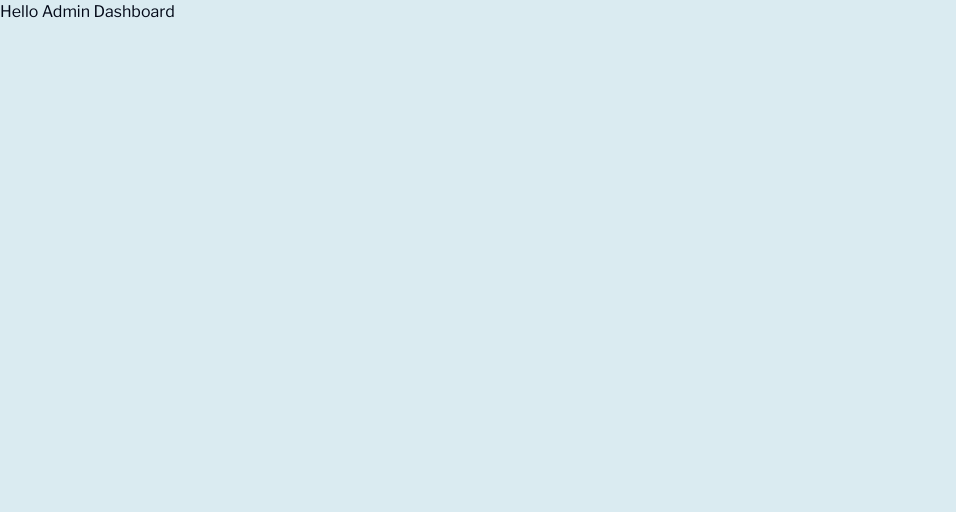
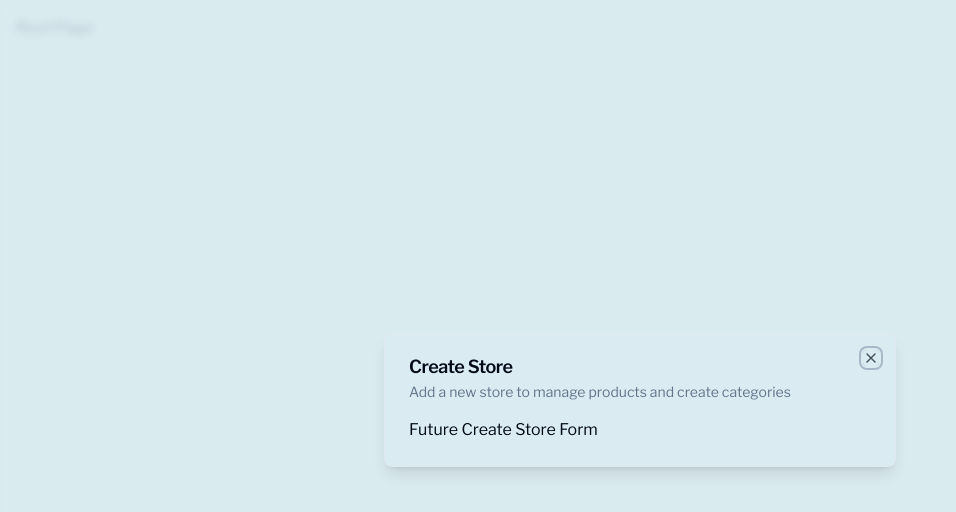
Before and after one commit to rskolnick/EcommDash, a Next.js app: page / in a window 1280 px wide. Shown: the top 512 px of the page, without its empty margins (0-956 px from the left). Built offline with nearby package versions, Linux system fonts and the light colour scheme.

Commit message:
set up modal and modal provider

```diff
--- a/package.json
+++ b/package.json
@@ -10,6 +10,7 @@
   },
   "dependencies": {
     "@clerk/nextjs": "^4.23.2",
+    "@radix-ui/react-dialog": "^1.0.4",
     "@radix-ui/react-slot": "^1.0.2",
     "@types/node": "20.4.6",
     "@types/react": "18.2.18",
@@ -27,6 +28,7 @@
     "tailwind-merge": "^1.14.0",
     "tailwindcss": "3.3.3",
     "tailwindcss-animate": "^1.0.6",
-    "typescript": "5.1.6"
+    "typescript": "5.1.6",
+    "zustand": "^4.4.0"
   }
 }
--- /dev/null
+++ b/src/app/(auth)/layout.tsx
@@ -0,0 +1,11 @@
+export default function AuthLayout({
+	children,
+}: {
+	children: React.ReactNode;
+}) {
+	return (
+		<div className='flex items-center justify-center h-full'>
+			{children}
+		</div>
+	);
+}
--- a/src/app/(root)/page.tsx
+++ b/src/app/(root)/page.tsx
@@ -1,12 +1,20 @@
-import { Button } from "@/components/ui/button";
-import { UserButton } from "@clerk/nextjs";
-import Image from "next/image";
+"use client";
 
-export default function Home() {
-	return (
-		<div>
-			<p>Hello Admin Dashboard</p>
-			<UserButton afterSignOutUrl='/' />
-		</div>
-	);
-}
+import { StoreModal } from "@/components/modals/store-modal";
+import { useStoreModal } from "@/hooks/use-store-modal";
+import { useEffect } from "react";
+
+const SetupPage = () => {
+	const onOpen = useStoreModal((state) => state.onOpen);
+	const isOpen = useStoreModal((state) => state.isOpen);
+
+	useEffect(() => {
+		if (!isOpen) {
+			onOpen();
+		}
+	}, [isOpen, onOpen]);
+
+	return <div className='p-4'>Root Page</div>;
+};
+
+export default SetupPage;
--- a/src/app/layout.tsx
+++ b/src/app/layout.tsx
@@ -3,6 +3,7 @@
 import { Libre_Franklin } from "next/font/google";
 import { cn } from "@/lib/utils";
 import { ClerkProvider } from "@clerk/nextjs";
+import { ModalProvider } from "@/providers/modal-provider";
 
 const libreFranklin = Libre_Franklin({ subsets: ["latin"] });
 
@@ -20,6 +21,7 @@
 		<ClerkProvider>
 			<html lang='en'>
 				<body className={cn(libreFranklin.className, "bg-background")}>
+					<ModalProvider />
 					{children}
 				</body>
 			</html>
--- /dev/null
+++ b/src/components/modals/store-modal.tsx
@@ -0,0 +1,19 @@
+"use client";
+
+import { Modal } from "@/components/ui/modal";
+import { useStoreModal } from "@/hooks/use-store-modal";
+
+export const StoreModal = () => {
+	const storeModal = useStoreModal();
+
+	return (
+		<Modal
+			title='Create Store'
+			description='Add a new store to manage products and create categories'
+			isOpen={storeModal.isOpen}
+			onClose={storeModal.onClose}
+		>
+			Future Create Store Form
+		</Modal>
+	);
+};
--- /dev/null
+++ b/src/components/ui/dialog.tsx
@@ -0,0 +1,123 @@
+"use client"
+
+import * as React from "react"
+import * as DialogPrimitive from "@radix-ui/react-dialog"
+import { X } from "lucide-react"
+
+import { cn } from "@/lib/utils"
+
+const Dialog = DialogPrimitive.Root
+
+const DialogTrigger = DialogPrimitive.Trigger
+
+const DialogPortal = ({
+  className,
+  ...props
+}: DialogPrimitive.DialogPortalProps) => (
+  <DialogPrimitive.Portal className={cn(className)} {...props} />
+)
+DialogPortal.displayName = DialogPrimitive.Portal.displayName
+
+const DialogOverlay = React.forwardRef<
+  React.ElementRef<typeof DialogPrimitive.Overlay>,
+  React.ComponentPropsWithoutRef<typeof DialogPrimitive.Overlay>
+>(({ className, ...props }, ref) => (
+  <DialogPrimitive.Overlay
+    ref={ref}
+    className={cn(
+      "fixed inset-0 z-50 bg-background/80 backdrop-blur-sm data-[state=open]:animate-in data-[state=closed]:animate-out data-[state=closed]:fade-out-0 data-[state=open]:fade-in-0",
+      className
+    )}
+    {...props}
+  />
+))
+DialogOverlay.displayName = DialogPrimitive.Overlay.displayName
+
+const DialogContent = React.forwardRef<
+  React.ElementRef<typeof DialogPrimitive.Content>,
+  React.ComponentPropsWithoutRef<typeof DialogPrimitive.Content>
+>(({ className, children, ...props }, ref) => (
+  <DialogPortal>
+    <DialogOverlay />
+    <DialogPrimitive.Content
+      ref={ref}
+      className={cn(
+        "fixed left-[50%] top-[50%] z-50 grid w-full max-w-lg translate-x-[-50%] translate-y-[-50%] gap-4 border bg-background p-6 shadow-lg duration-200 data-[state=open]:animate-in data-[state=closed]:animate-out data-[state=closed]:fade-out-0 data-[state=open]:fade-in-0 data-[state=closed]:zoom-out-95 data-[state=open]:zoom-in-95 data-[state=closed]:slide-out-to-left-1/2 data-[state=closed]:slide-out-to-top-[48%] data-[state=open]:slide-in-from-left-1/2 data-[state=open]:slide-in-from-top-[48%] sm:rounded-lg md:w-full",
+        className
+      )}
+      {...props}
+    >
+      {children}
+      <DialogPrimitive.Close className="absolute right-4 top-4 rounded-sm opacity-70 ring-offset-background transition-opacity hover:opacity-100 focus:outline-none focus:ring-2 focus:ring-ring focus:ring-offset-2 disabled:pointer-events-none data-[state=open]:bg-accent data-[state=open]:text-muted-foreground">
+        <X className="h-4 w-4" />
+        <span className="sr-only">Close</span>
+      </DialogPrimitive.Close>
+    </DialogPrimitive.Content>
+  </DialogPortal>
+))
+DialogContent.displayName = DialogPrimitive.Content.displayName
+
+const DialogHeader = ({
+  className,
+  ...props
+}: React.HTMLAttributes<HTMLDivElement>) => (
+  <div
+    className={cn(
+      "flex flex-col space-y-1.5 text-center sm:text-left",
+      className
+    )}
+    {...props}
+  />
+)
+DialogHeader.displayName = "DialogHeader"
+
+const DialogFooter = ({
+  className,
+  ...props
+}: React.HTMLAttributes<HTMLDivElement>) => (
+  <div
+    className={cn(
+      "flex flex-col-reverse sm:flex-row sm:justify-end sm:space-x-2",
+      className
+    )}
+    {...props}
+  />
+)
+DialogFooter.displayName = "DialogFooter"
+
+const DialogTitle = React.forwardRef<
+  React.ElementRef<typeof DialogPrimitive.Title>,
+  React.ComponentPropsWithoutRef<typeof DialogPrimitive.Title>
+>(({ className, ...props }, ref) => (
+  <DialogPrimitive.Title
+    ref={ref}
+    className={cn(
+      "text-lg font-semibold leading-none tracking-tight",
+      className
+    )}
+    {...props}
+  />
+))
+DialogTitle.displayName = DialogPrimitive.Title.displayName
+
+const DialogDescription = React.forwardRef<
+  React.ElementRef<typeof DialogPrimitive.Description>,
+  React.ComponentPropsWithoutRef<typeof DialogPrimitive.Description>
+>(({ className, ...props }, ref) => (
+  <DialogPrimitive.Description
+    ref={ref}
+    className={cn("text-sm text-muted-foreground", className)}
+    {...props}
+  />
+))
+DialogDescription.displayName = DialogPrimitive.Description.displayName
+
+export {
+  Dialog,
+  DialogTrigger,
+  DialogContent,
+  DialogHeader,
+  DialogFooter,
+  DialogTitle,
+  DialogDescription,
+}
--- /dev/null
+++ b/src/components/ui/modal.tsx
@@ -0,0 +1,43 @@
+"use client";
+
+import {
+	Dialog,
+	DialogContent,
+	DialogDescription,
+	DialogHeader,
+	DialogTitle,
+} from "@/components/ui/dialog";
+
+interface ModalProps {
+	title: string;
+	description: string;
+	isOpen: boolean;
+	onClose: () => void;
+	children?: React.ReactNode;
+}
+
+export const Modal: React.FC<ModalProps> = ({
+	title,
+	description,
+	isOpen,
+	onClose,
+	children,
+}) => {
+	const onChange = (open: boolean) => {
+		if (!open) {
+			onClose();
+		}
+	};
+
+	return (
+		<Dialog open={isOpen} onOpenChange={onChange}>
+			<DialogContent>
+				<DialogHeader>
+					<DialogTitle>{title}</DialogTitle>
+					<DialogDescription>{description}</DialogDescription>
+				</DialogHeader>
+				<div>{children}</div>
+			</DialogContent>
+		</Dialog>
+	);
+};
--- /dev/null
+++ b/src/hooks/use-store-modal.tsx
@@ -0,0 +1,19 @@
+import { create } from "zustand";
+
+interface useStoreModalStore {
+	isOpen: boolean;
+	onOpen: () => void;
+	onClose: () => void;
+}
+
+export const useStoreModal = create<useStoreModalStore>((set) => ({
+	isOpen: false,
+	onOpen: () =>
+		set({
+			isOpen: true,
+		}),
+	onClose: () =>
+		set({
+			isOpen: false,
+		}),
+}));
--- /dev/null
+++ b/src/providers/modal-provider.tsx
@@ -0,0 +1,23 @@
+"use client";
+
+import { useEffect, useState } from "react";
+
+import { StoreModal } from "@/components/modals/store-modal";
+
+export const ModalProvider = () => {
+	const [isMounted, setIsMounted] = useState(false);
+
+	useEffect(() => {
+		setIsMounted(true);
+	}, []);
+
+	if (!isMounted) {
+		return null;
+	}
+
+	return (
+		<>
+			<StoreModal />
+		</>
+	);
+};
```
Also changed, not shown: 1 other file (tests, documents, lock files or other folders).
